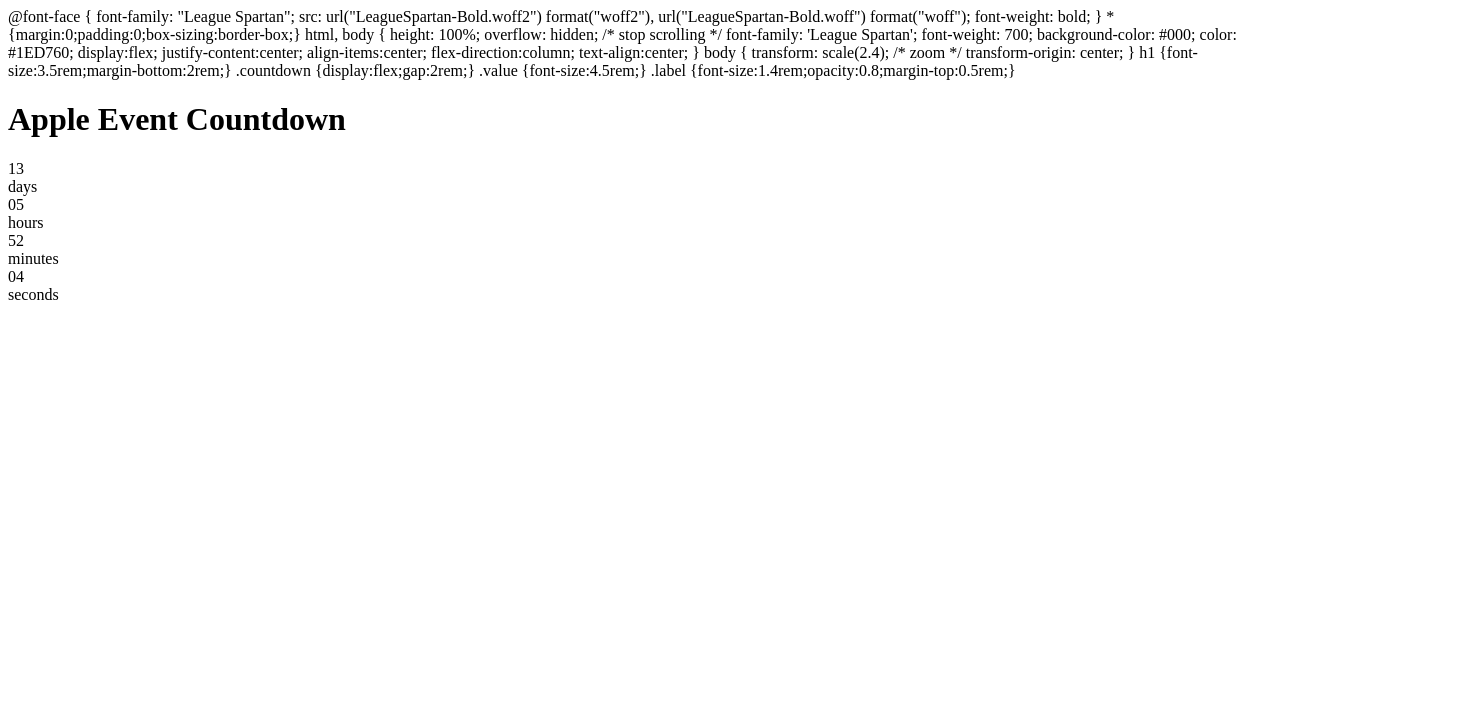
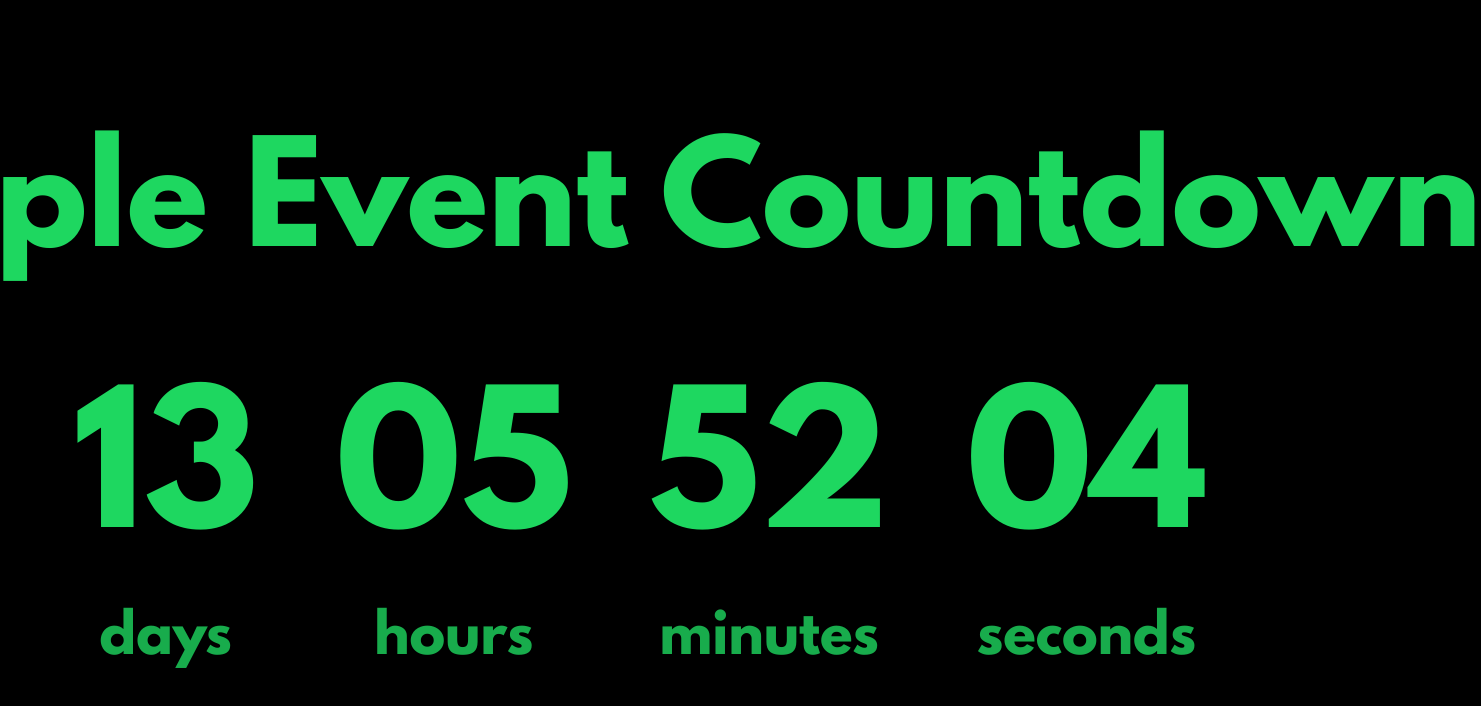
Before and after one commit to pipchell/appleevent, a plain HTML site: page index.html in a window 1280 px wide. Shown: the top 706 px of the page, 1481 px wide, since content can reach past the window. Drawn offline with Linux system fonts and the light colour scheme.

Commit message:
Update index.html

```diff
--- a/index.html
+++ b/index.html
@@ -6,7 +6,9 @@
   <title>Apple Event Countdown</title>
   <link rel="icon" href="logo.png" type="image/png">
 
- @font-face {
+  <style>
+    /* Use your font in the same folder */
+    @font-face {
       font-family: "League Spartan";
       src: url("LeagueSpartan-Bold.woff2") format("woff2"),
            url("LeagueSpartan-Bold.woff") format("woff");
@@ -17,8 +19,8 @@
     html, body {
       height: 100%;
       overflow: hidden; /* stop scrolling */
-      font-family: 'League Spartan';
-      font-weight: 700;
+      font-family: "League Spartan", sans-serif;
+      font-weight: bold;
       background-color: #000;
       color: #1ED760;
       display:flex;
@@ -29,29 +31,63 @@
     }
 
     body {
-      transform: scale(2.4);   /* zoom */
+      transform: scale(2.4);   /* 240% zoom */
       transform-origin: center;
     }
 
-    h1 {font-size:3.5rem;margin-bottom:2rem;}
-    .countdown {display:flex;gap:2rem;}
-    .value {font-size:4.5rem;}
-    .label {font-size:1.4rem;opacity:0.8;margin-top:0.5rem;}
+    h1 {
+      font-size: 3.5rem;
+      margin-bottom: 2rem;
+    }
+
+    .countdown {
+      display:flex;
+      gap:2rem;
+      flex-wrap:wrap;
+      justify-content:center;
+    }
+
+    .countdown-block {
+      text-align:center;
+    }
+
+    .value {
+      font-size: 4.5rem;
+      font-variant-numeric: tabular-nums;
+    }
+
+    .label {
+      font-size: 1.4rem;
+      opacity:0.8;
+      margin-top:0.5rem;
+    }
   </style>
 </head>
 <body>
   <h1>Apple Event Countdown</h1>
   <div class="countdown">
-    <div><span class="value" id="days">--</span><div class="label">days</div></div>
-    <div><span class="value" id="hours">--</span><div class="label">hours</div></div>
-    <div><span class="value" id="minutes">--</span><div class="label">minutes</div></div>
-    <div><span class="value" id="seconds">--</span><div class="label">seconds</div></div>
+    <div class="countdown-block">
+      <span class="value" id="days">--</span>
+      <div class="label">days</div>
+    </div>
+    <div class="countdown-block">
+      <span class="value" id="hours">--</span>
+      <div class="label">hours</div>
+    </div>
+    <div class="countdown-block">
+      <span class="value" id="minutes">--</span>
+      <div class="label">minutes</div>
+    </div>
+    <div class="countdown-block">
+      <span class="value" id="seconds">--</span>
+      <div class="label">seconds</div>
+    </div>
   </div>
 
   <script>
     function updateCountdown() {
       const now = new Date();
-      const target = new Date(now.getFullYear(), 8, 9, 18, 0, 0);
+      const target = new Date(now.getFullYear(), 8, 9, 18, 0, 0); // Sept 9, 6 PM
       if (now > target) target.setFullYear(now.getFullYear() + 1);
       const diff = target - now;
 
@@ -60,6 +96,7 @@
       document.getElementById('minutes').textContent = String(Math.floor(diff / 60000) % 60).padStart(2,'0');
       document.getElementById('seconds').textContent = String(Math.floor(diff / 1000) % 60).padStart(2,'0');
     }
+
     updateCountdown();
     setInterval(updateCountdown, 1000);
   </script>
```
